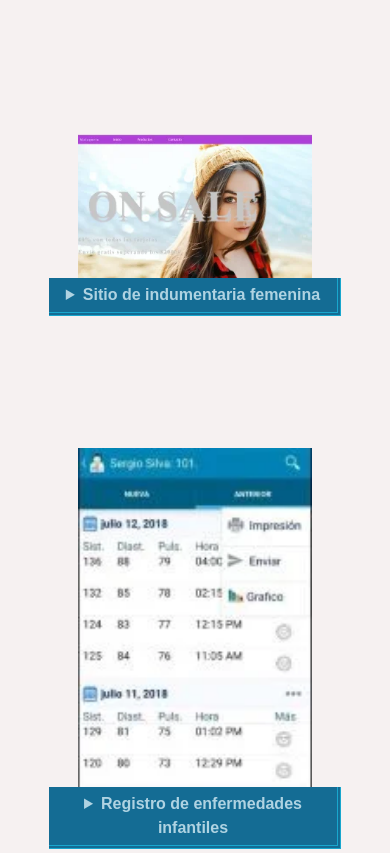
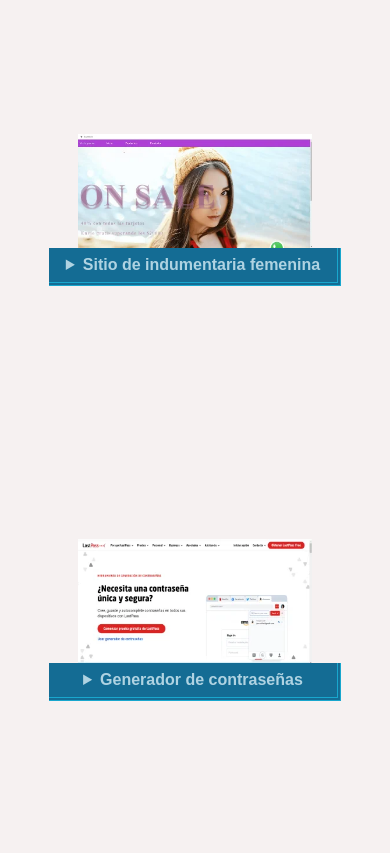
Before and after one commit to LauMartin7/Entrega-final, a website: page pages/proyectos.html in a window 390 px wide. Shown: the part 680-1533 px from the top of the page. Drawn offline with nearby package versions, Linux system fonts and the light colour scheme.

Commit message:
maquetado proyectos

```diff
--- a/pages/proyectos.html
+++ b/pages/proyectos.html
@@ -77,7 +77,7 @@
             <div class="row grillaProyectos">
                 <!--Sitio que hice previo al curso, en construccion-->
                 <div class="proyectos col-8 col-lg-3">
-                    <img src="../img/malaguetaScreenshot.webp" alt="sitio de indumentaria femenina">
+                    <img src="../img/malagueta.webp" alt="sitio de indumentaria femenina">
                     <details>
                         <summary>Sitio de indumentaria femenina</summary>
                         <div>
@@ -88,10 +88,10 @@
                 </div>
                 <!--Las siguientes son proyectos/ideas-->
                 <div class="proyectos col-8 col-lg-3">
-                    <img src="../img/registro.webp" alt="sitio de registro de enfermedades">
+                    <img src="../img/contrasenia.webp" alt="sitio de generacion de contraseñas">
                     <details>
-                        <summary>Registro de enfermedades infantiles</summary>
-                        <p>Sitio para registrar enfermedades agudas infantiles. Posibilidad de programar una alarma para administrar medicamentos. Permite agregar nuevos síntomas o dudas y calcular dosis a suministrar. </p>
+                        <summary>Generador de contraseñas</summary>
+                        <p>Sitio para generar contraseñas aleatorias. Posibilidad de personalizar su contraseña con longitud y tipo de caracteres. </p>
                     </details>
                 </div>
                 <div class="proyectos col-8 col-lg-3">
--- a/scss/_mediaQueries.scss
+++ b/scss/_mediaQueries.scss
@@ -236,15 +236,13 @@
     }
     /*Seccion Intro de proyectos*/
     .seccionProyectos {
-        @include medidas($full-width, 1030vh);
+        @include medidas($full-width, 100%);
         .grillaProyectos {
             grid-template-columns: 1fr;
-            grid-template-rows: 13% 22% 14% 18% 10% 8%;
-            row-gap: 6%;
+            row-gap: 30vh;
             width: $full-width;
             margin-top: 20vh;
-            margin-left: 0;
-            margin-bottom: 0;
+            margin-bottom: 30vh;
             .proyectos {
                 width: 80%;
                 justify-self: center;
--- a/scss/_proyectosProyectos.scss
+++ b/scss/_proyectosProyectos.scss
@@ -6,8 +6,8 @@
     width: $full-width;
     grid-template-columns: 1fr 1fr 1fr;
     row-gap: 150px;
-    margin-bottom: 150px;
-    margin-top: 100px;
+    justify-items: center;
+    margin: 100px 0 150px;
     .proyectos {
         background-color: map-get($fondos, casiBlanco);
         @include medidas(370px, 300px);
```
Also changed, not shown: css/estilos.css, img/contrasenia.webp (added), img/malagueta.webp (added), img/malaguetaScreenshot.webp (deleted), 1 other file.
